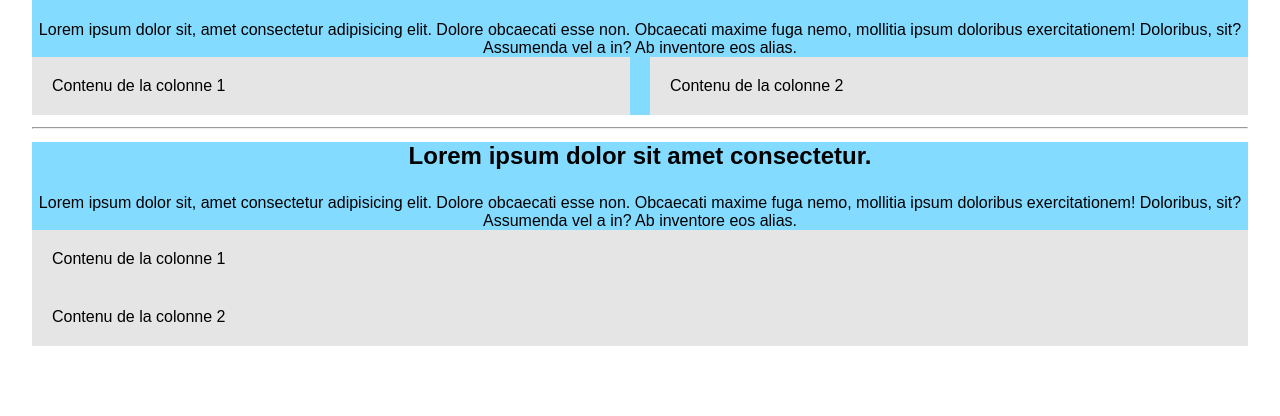
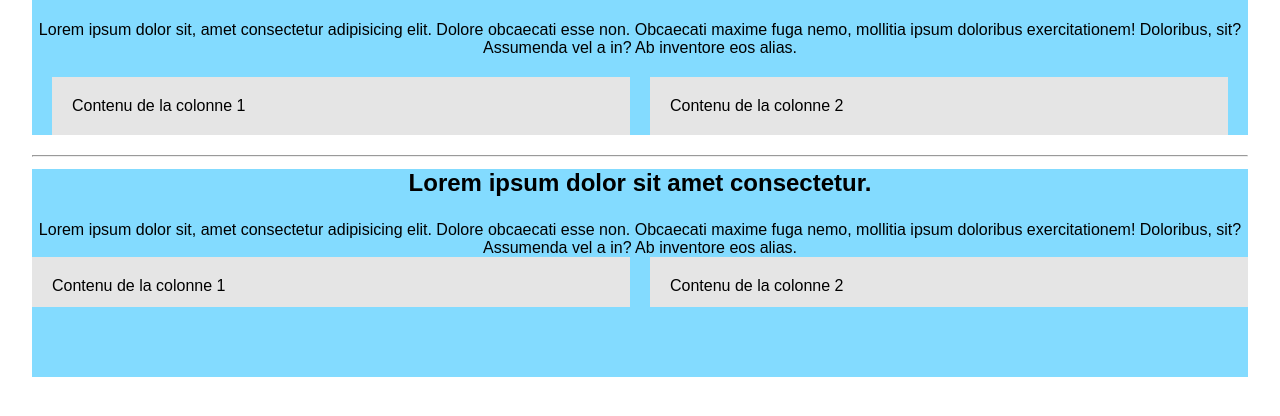
Before and after one commit to patshikwe/layout-css, a plain HTML site: page grid.html in a window 1280 px wide. Shown: the part 164-580 px from the top of the page. Drawn offline with nearby package versions, Linux system fonts and the light colour scheme.

Commit message:
Section two container layout

```diff
--- a/grid.css
+++ b/grid.css
@@ -7,6 +7,18 @@
     /* Deux colonnes de largeur égale */
     grid-gap: 20px;
     /* Espacement de 20 pixels entre les éléments */
+    margin: 20px;
+}
+
+.two .container {
+    display: grid;
+    /* Déclare un conteneur de grille */
+    grid-template-columns: 1fr 1fr;
+    /* Définit deux colonnes de largeur égale */
+    grid-template-rows: 50px 50px;
+    /* Définit deux lignes de hauteur fixe de 50 pixels */
+    grid-gap: 20px;
+    /* Espacement de 20 pixels entre les éléments de la grille */
 }
 
 /* Style des éléments de la grille */
```
